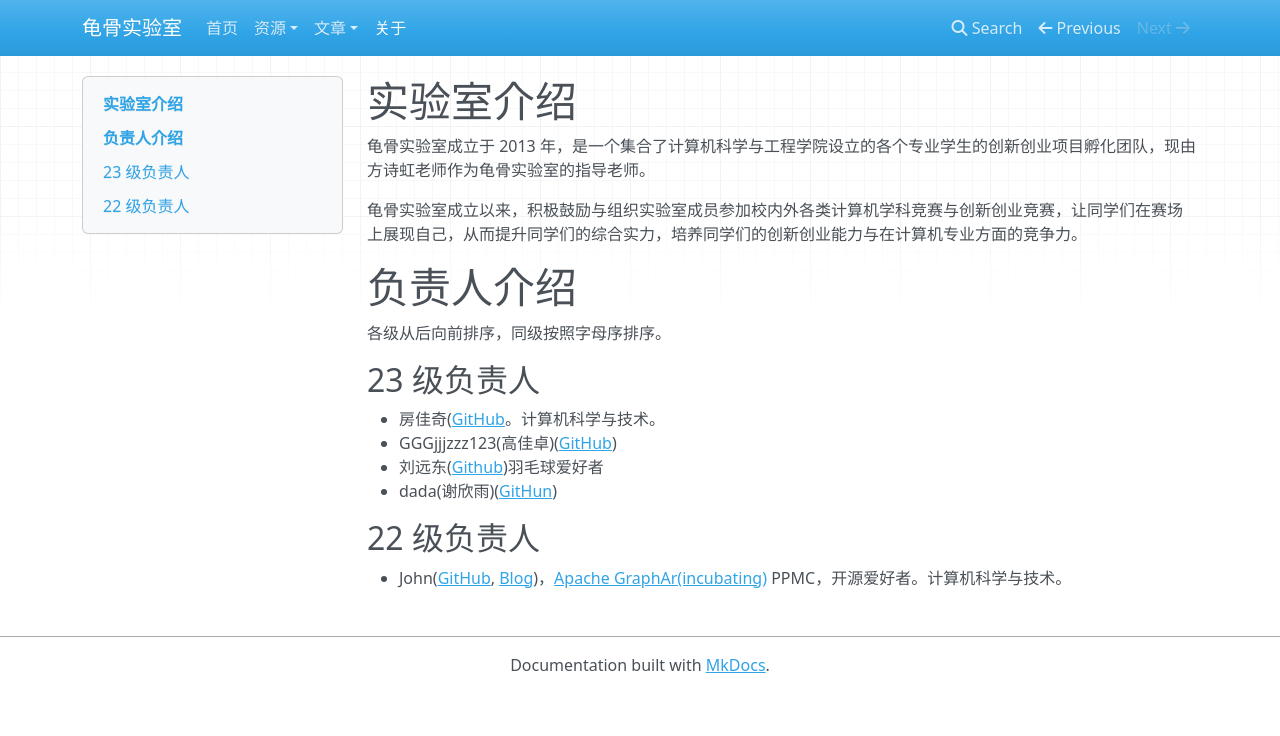
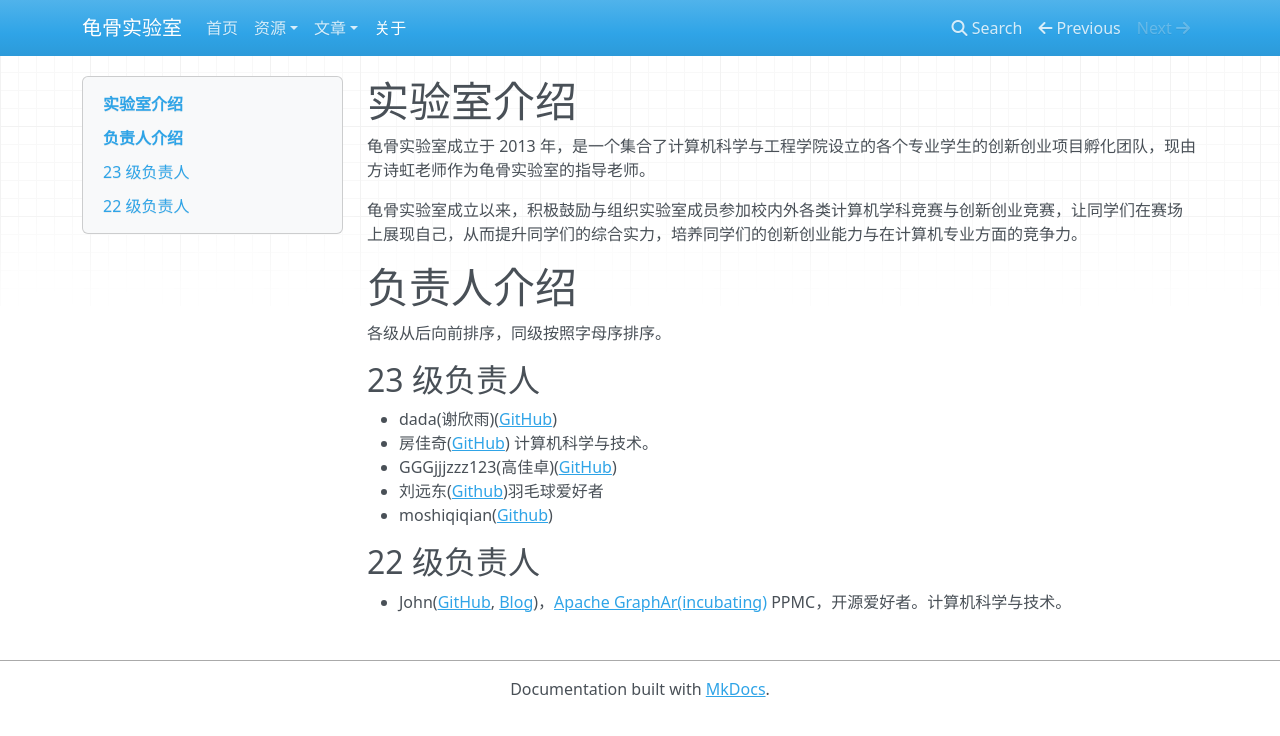
Before and after one commit to smu-guigu/smu-guigu.github.io, an MkDocs documentation site: the page built from docs/about.md, in a window 1280 px wide. Shown: the top 736 px of the page. Built offline with MkDocs 1.6.1, drawn with Linux system fonts in a browser that asks for light colours; nearby versions of some CDN libraries.

Commit message:
Update about.md

```diff
--- a/docs/about.md
+++ b/docs/about.md
@@ -9,12 +9,11 @@
 
 ## 23 级负责人
 
-
-
-- 房佳奇([GitHub](https://github.com/lu6xun)。计算机科学与技术。
+- dada(谢欣雨)([GitHub](https://github.com/dada088))
+- 房佳奇([GitHub](https://github.com/lu6xun)) 计算机科学与技术。
 - GGGjjjzzz123(高佳卓)([GitHub](https://github.com/GGGjjjzzz123))
-- 刘远东([Github](httpps://github.io/haholp))羽毛球爱好者
-- dada(谢欣雨)([GitHun](https://github.com/dada088))
+- 刘远东([Github](https://github.com/haholp))羽毛球爱好者
+- moshiqiqian([Github](https://github.com/moshiqiqian))
 
 
 ## 22 级负责人
```
